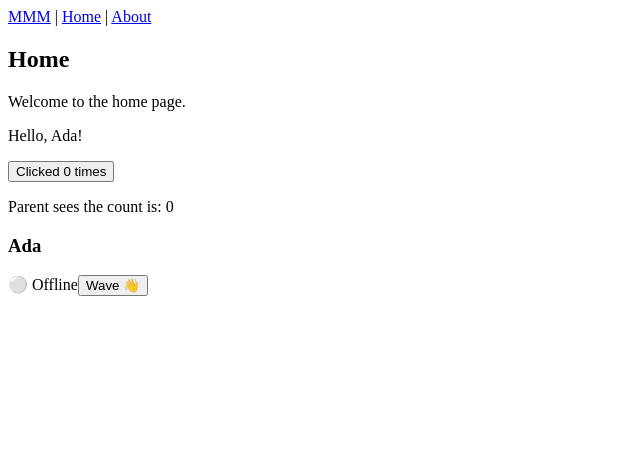
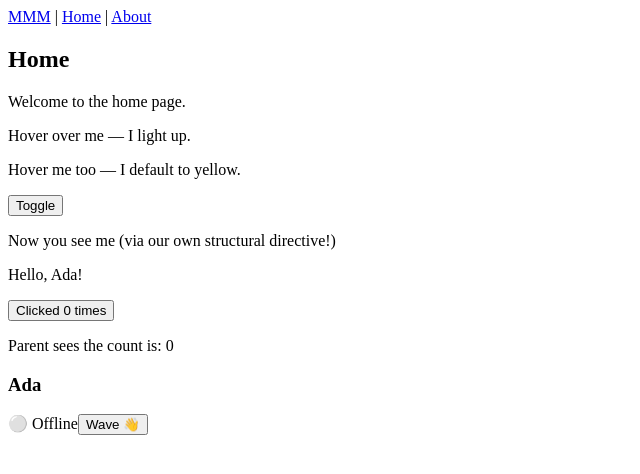
Before and after one commit to Shariar-007/Angular-Pratice, an Angular app in the folder greeting-counter/: page /home in a window 1280 px wide. Shown: the top 474 px of the page, without its empty margins (0-640 px from the left). Built offline with nearby package versions, Linux system fonts and the light colour scheme.

Commit message:
directive created completed manually

```diff
--- a/greeting-counter/src/app/app-module.ts
+++ b/greeting-counter/src/app/app-module.ts
@@ -8,6 +8,8 @@ import {UserCard} from './user-card/user-card.component';
 import {StatusBadge} from './user-card/status-badge/status-badge.component';
 import { HomePageComponent } from './home-page/home-page.component';
 import { AboutPageComponent } from './about-page/about-page.component';
+import { HighLightDirective } from './highlight.directive';
+import { AppIfDirective } from './appIf.directive';
 
 @NgModule({
   declarations: [
@@ -16,7 +18,9 @@ import { AboutPageComponent } from './about-page/about-page.component';
     UserCard,
     StatusBadge,
     HomePageComponent,
-    AboutPageComponent
+    AboutPageComponent,
+    HighLightDirective,
+    AppIfDirective
   ],
   imports: [
     BrowserModule,
--- /dev/null
+++ b/greeting-counter/src/app/appIf.directive.ts
@@ -0,0 +1,19 @@
+
+import { Directive, TemplateRef, ViewContainerRef, Input } from '@angular/core';
+
+@Directive({
+  selector: '[appIf]',
+  standalone: false
+})
+
+export class AppIfDirective{
+  constructor(private templateRef: TemplateRef<any>, private viewContainer: ViewContainerRef) {}
+
+  @Input() set appIf(condition: boolean) {
+    if (condition) {
+      this.viewContainer.createEmbeddedView(this.templateRef);  // add to DOM
+    } else {
+      this.viewContainer.clear();                                // remove from DOM
+    }
+  }
+}
--- /dev/null
+++ b/greeting-counter/src/app/highlight.directive.ts
@@ -0,0 +1,21 @@
+
+import { Directive, Input, ElementRef, HostListener } from '@angular/core';
+
+@Directive({
+  selector: '[appHighlight]',
+  standalone: false
+})
+
+export class HighLightDirective{
+  @Input() appHighlight = 'yellow';
+
+  constructor(private el: ElementRef){}
+
+  @HostListener('mouseenter') onEnter() {
+    this.el.nativeElement.style.backgroundColor = this.appHighlight;
+  }
+
+  @HostListener('mouseleave') onLeave() {
+    this.el.nativeElement.style.backgroundColor = '';
+  }
+}
--- a/greeting-counter/src/app/home-page/home-page.component.html
+++ b/greeting-counter/src/app/home-page/home-page.component.html
@@ -1,2 +1,9 @@
 <h2>Home</h2>
 <p>Welcome to the home page.</p>
+
+
+<p [appHighlight]="'lightblue'">Hover over me — I light up.</p>
+<p appHighlight>Hover me too — I default to yellow.</p>
+
+<button (click)="visible = !visible">Toggle</button>
+<p *appIf="visible">Now you see me (via our own structural directive!)</p>
--- a/greeting-counter/src/app/home-page/home-page.component.ts
+++ b/greeting-counter/src/app/home-page/home-page.component.ts
@@ -8,4 +8,6 @@ import {Component} from '@angular/core';
   standalone: false
 })
 
-export class HomePageComponent{}
+export class HomePageComponent{
+  visible = true;
+}
```
